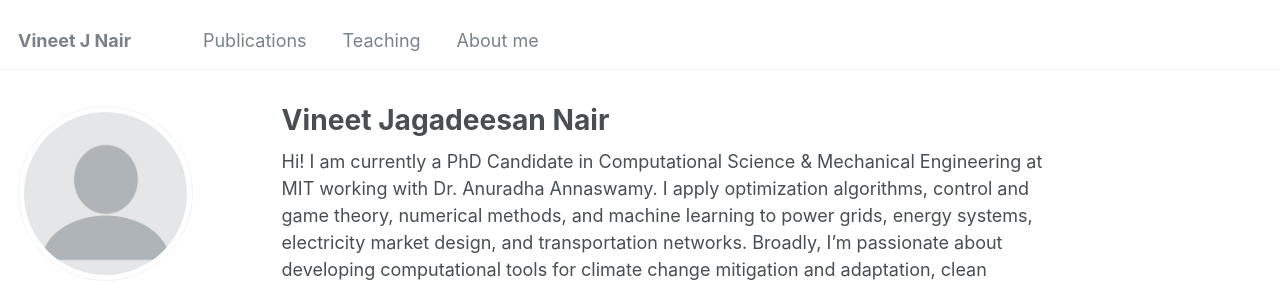
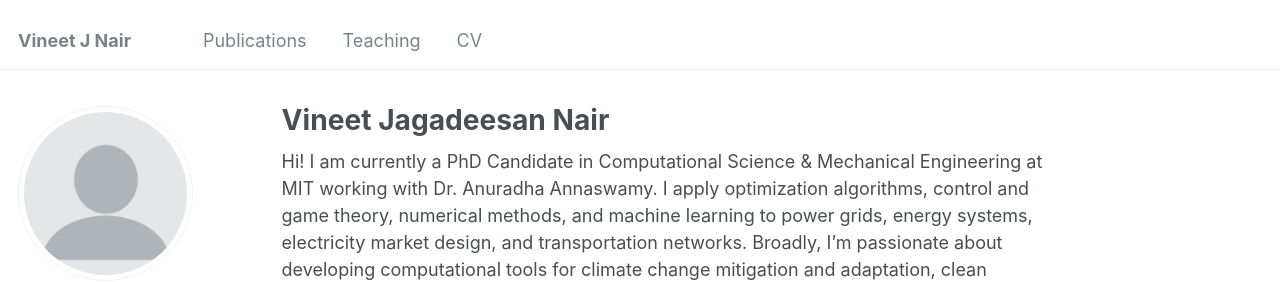
Before and after one commit to vineetjnair9/vineetjnair, a Jekyll site: the page built from _pages/about.md, in a window 1280 px wide. Shown: the top 282 px of the page. Built offline with Jekyll 4.4.1, drawn with Linux system fonts in a browser that asks for light colours; some web fonts are replaced.

Commit message:
Update navigation.yml

```diff
--- a/_data/navigation.yml
+++ b/_data/navigation.yml
@@ -6,5 +6,5 @@ main:
   - title: "Teaching"
     url: /teaching/
 
-  - title: "About me"
+  - title: "CV"
     url: /cv/
```
